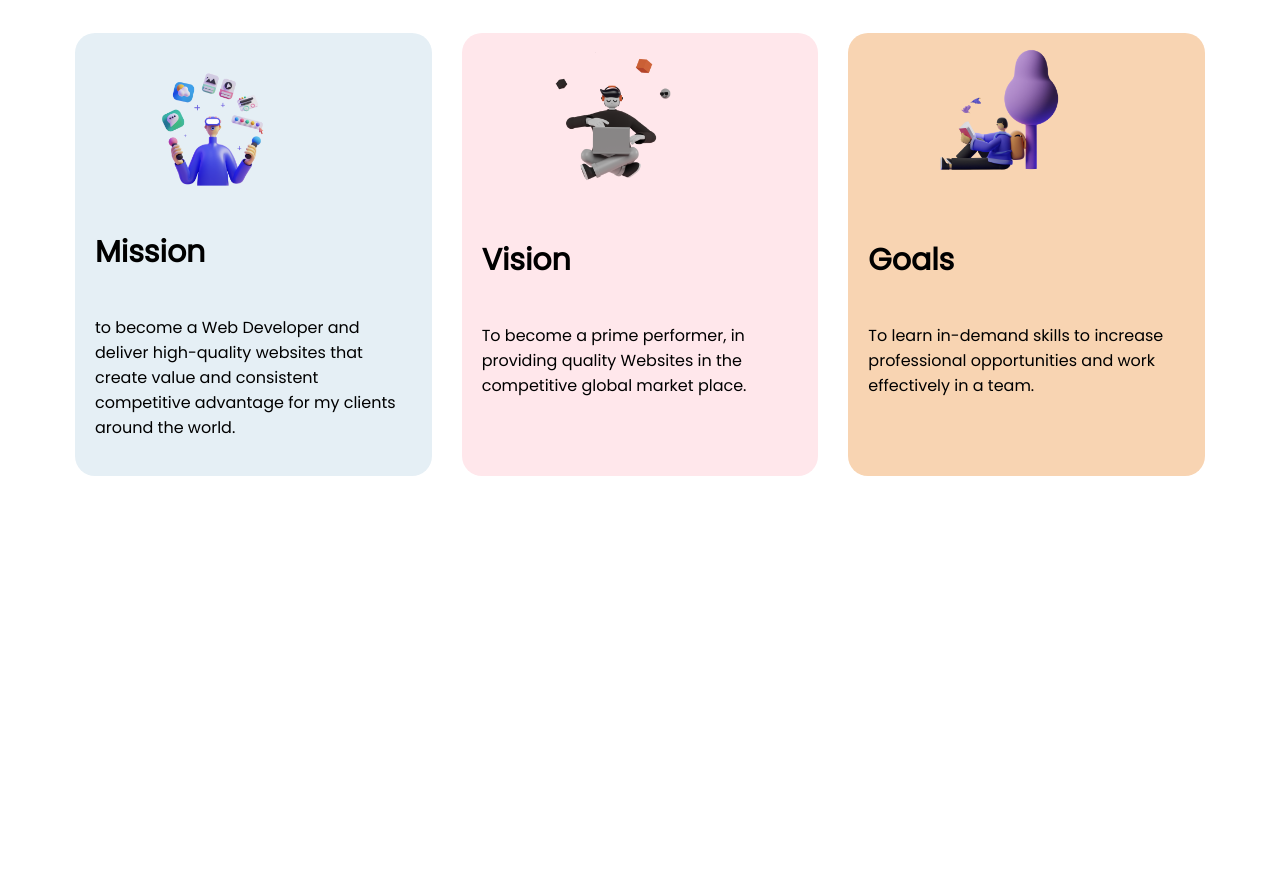
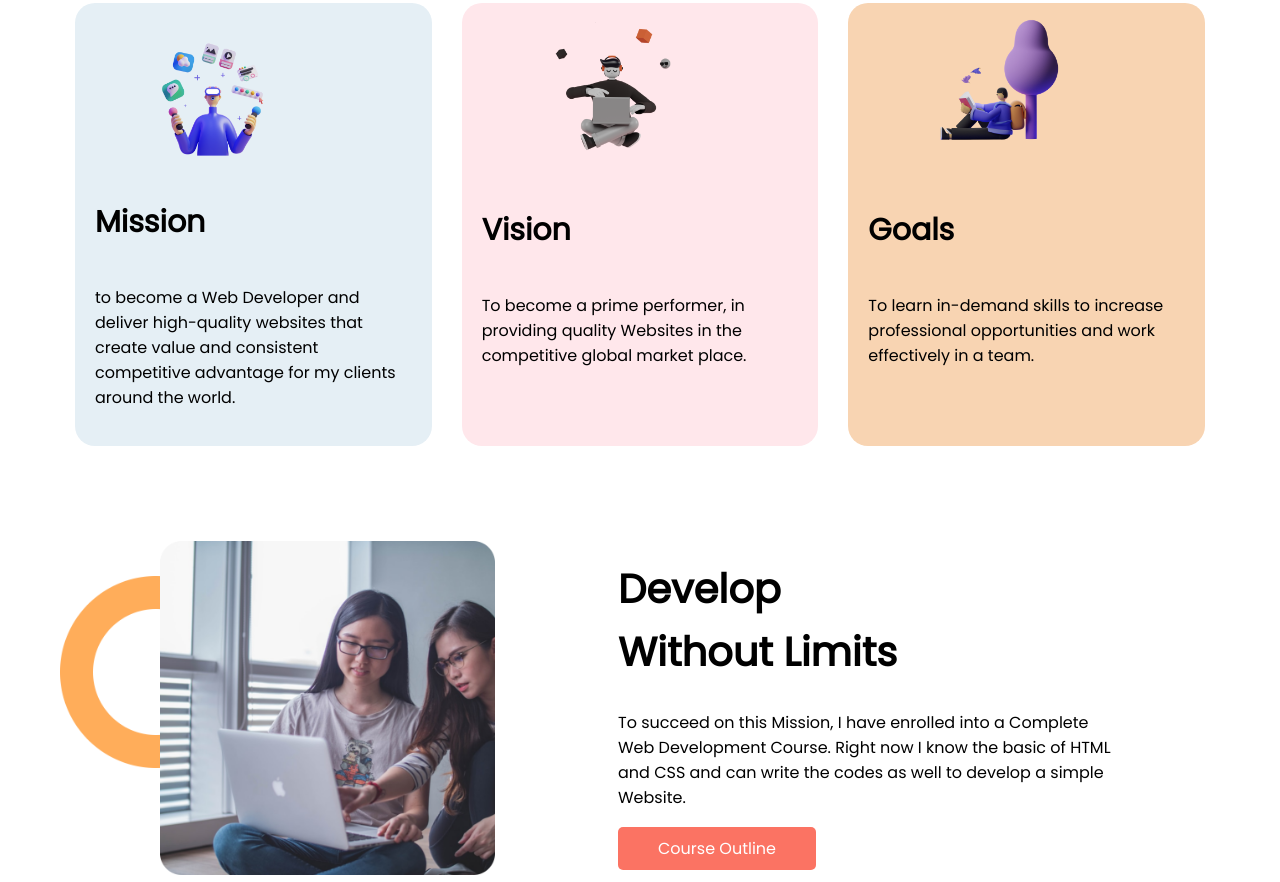
Before and after one commit to pushpitanandy/mission-2022-assignment, a plain HTML site: page index.html in a window 1280 px wide. Shown: the part 591-1473 px from the top of the page. Before the commit the page ends 1082 px from the top, so only its background shows below. Drawn offline with Linux system fonts and the light colour scheme; a web font is replaced by a local one.

Commit message:
third section done

```diff
--- a/index.html
+++ b/index.html
@@ -51,6 +51,18 @@
             </div>
         </div>
     </section>
+    <section class="flexible-display top-pad third-section">
+        <div class="top-pad">
+            <img style="width: 60%; padding-left: 100px;" src="images/pictures/coding.png" alt="">
+        </div>
+        <div style="padding-right: 100px;" class="top-pad">
+            <h2>Develop</h2>
+            <h2>Without Limits</h2>
+            <p>To succeed on this Mission, I have enrolled into a Complete Web Development Course. Right now I know the
+                basic of HTML and CSS and can write the codes as well to develop a simple Website. </p>
+            <a class="link-button" target="_blank" href="https://web.programming-hero.com/">Course Outline</a>
+        </div>
+    </section>
 </body>
 
 </html>
--- a/style.css
+++ b/style.css
@@ -15,6 +15,7 @@ h1{
 h2{
     font-size: 40px;
     font-weight: 900;
+    line-height: 30px;
 }
 h3{
     font-size: 30px;
@@ -70,3 +71,9 @@ p{
 .second-section img{
     width: 50%;
 }
+.third-section{
+    background-image: url(images/shapes/shape-1.png);
+    background-repeat: no-repeat;
+    background-size: 15%;
+    background-position: 60px;
+}
```
